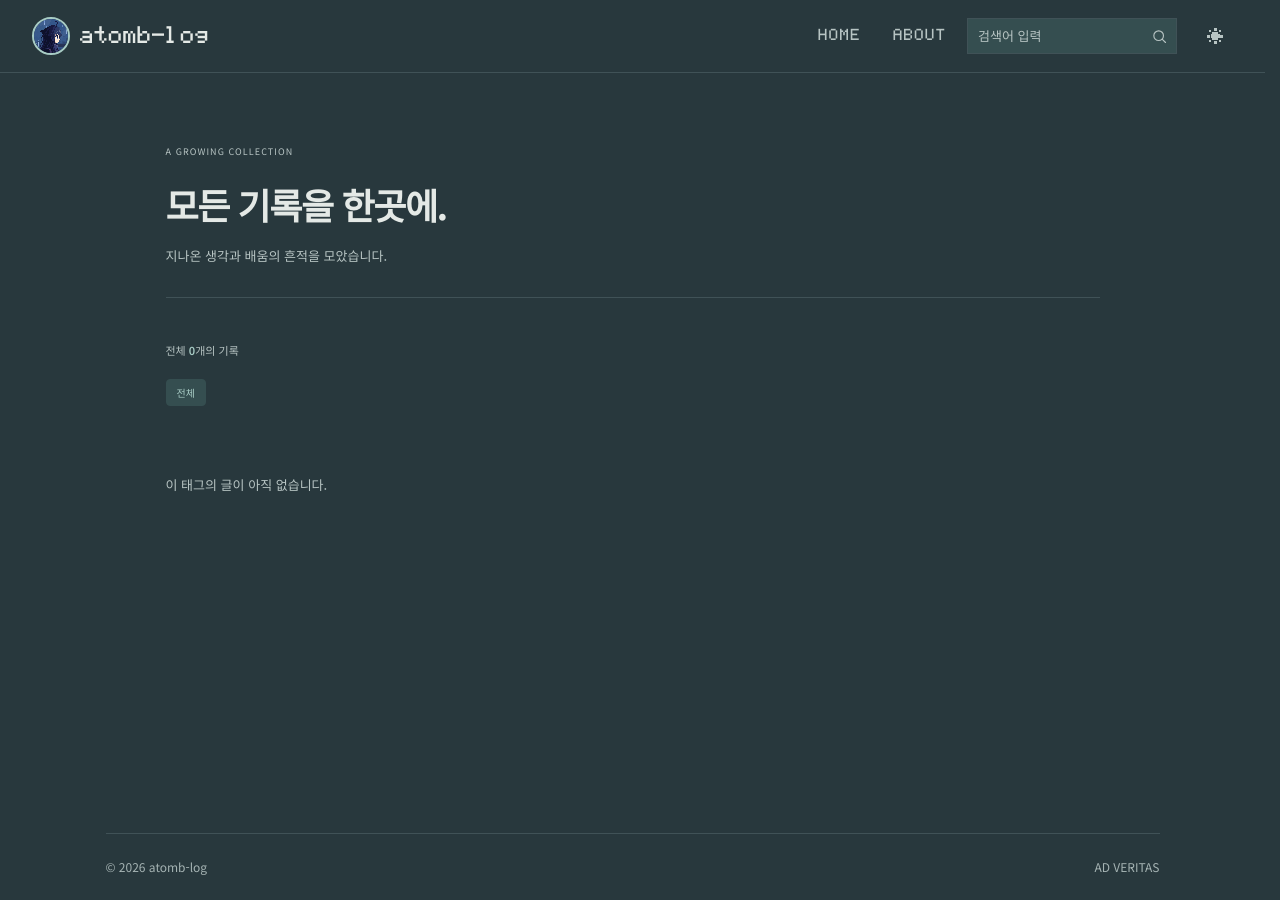
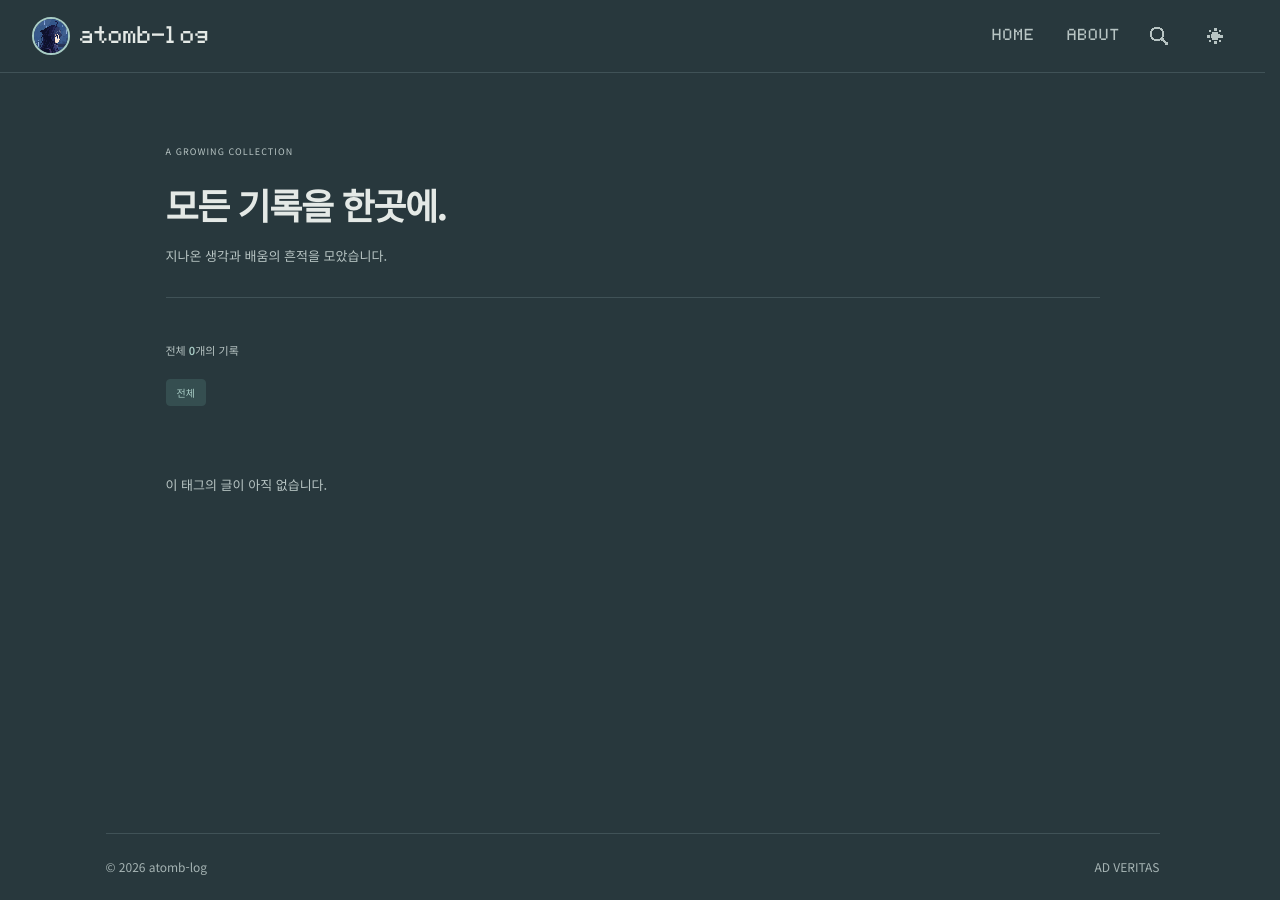
Before and after one commit to atomb-log/atomb-log.github.io, a Jekyll site: the page built from archive.html, in a window 1280 px wide. Built offline with Jekyll 4.4.1, drawn with Linux system fonts in a browser that asks for light colours.

Commit message:
Use a balanced pixel magnifier for header search

```diff
--- /dev/null
+++ b/_includes/pixel-search-v1.html
@@ -0,0 +1 @@
+<svg class="icon pixel-search-icon" width="20" height="20" viewBox="0 0 24 24" fill="currentColor" shape-rendering="crispEdges" aria-hidden="true" focusable="false"><path d="M7 2h7v2H7zM4 4h3v3H4zM2 7h2v7H2zM4 14h3v3H4zM7 15h7v2H7zM14 4h3v3h-3zM17 7h2v7h-2zM14 14h3v3h-3zM16 16h3v3h-3zM19 19h3v3h-3z"/></svg>
--- /dev/null
+++ b/_includes/pixel-search-v2.html
@@ -0,0 +1 @@
+<svg class="icon pixel-search-icon" width="20" height="20" viewBox="0 0 20 20" fill="currentColor" shape-rendering="crispEdges" aria-hidden="true" focusable="false"><path d="M5 1h6v2H5zM3 2h2v2H3zM2 3h2v2H2zM1 5h2v6H1zM2 11h2v2H2zM3 12h2v2H3zM5 13h6v2H5zM11 12h2v2h-2zM12 11h2v2h-2zM13 5h2v6h-2zM12 3h2v2h-2zM11 2h2v2h-2zM12 12h3v2h1v1h1v1h2v3h-3v-2h-1v-1h-1v-1h-2z"/></svg>
--- a/_layouts/default.html
+++ b/_layouts/default.html
@@ -29,11 +29,7 @@
         <a href="{{ '/' | relative_url }}"{% if page.url == '/' %} class="active" aria-current="page"{% endif %}>HOME</a>
         <a href="{{ site.category_urls['ABOUT'] | relative_url }}"{% if page.url == site.category_urls['ABOUT'] %} class="active" aria-current="page"{% endif %}>ABOUT</a>
       </nav>
-      <form class="header-search" role="search" aria-label="블로그 검색">
-        <label class="visually-hidden" for="header-search-input">검색어</label>
-        <input id="header-search-input" type="search" placeholder="검색어 입력" autocomplete="off">
-        <button type="submit" aria-label="검색" aria-haspopup="dialog" aria-controls="search-dialog">{% include icon.html name='search' %}</button>
-      </form>
+      <button class="header-search icon-button" type="button" data-search-open aria-label="검색" title="검색" aria-haspopup="dialog" aria-controls="search-dialog">{% include pixel-search-v2.html %}</button>
       <button class="theme-toggle icon-button" type="button" aria-label="밝은 모드로 전환" title="밝은 모드로 전환">
         <svg class="icon theme-sun" viewBox="0 0 24 24" fill="currentColor" shape-rendering="crispEdges" aria-hidden="true"><path d="M10 1h4v4h-4zM10 19h4v4h-4zM1 10h4v4H1zM19 10h4v4h-4zM4 4h3v3H4zM17 4h3v3h-3zM4 17h3v3H4zM17 17h3v3h-3zM8 7h8v2h2v6h-2v2H8v-2H6V9h2z"/></svg>
         <svg class="icon theme-moon" viewBox="0 0 24 24" fill="currentColor" shape-rendering="crispEdges" aria-hidden="true"><path d="M9 2h5v3h-3v3H9v7h3v3h7v-3h3v5h-3v2H8v-2H5v-3H3V8h2V5h4z"/></svg>
@@ -43,7 +39,7 @@
     <footer class="site-footer"><span>© {{ site.time | date: '%Y' }} {{ site.title | escape }}</span><span>AD VERITAS</span></footer>
   </div>
   <dialog class="search-dialog" id="search-dialog" aria-labelledby="search-title">
-    <div class="search-header">{% include icon.html name='search' %}<label id="search-title" class="visually-hidden" for="search-input">블로그 검색</label><input id="search-input" type="search" placeholder="제목, 본문, 태그, 카테고리 검색" autocomplete="off"><button class="search-close" type="button" data-search-close aria-label="검색 닫기">Esc</button></div>
+    <div class="search-header">{% include pixel-search-v2.html %}<label id="search-title" class="visually-hidden" for="search-input">블로그 검색</label><input id="search-input" type="search" placeholder="제목, 본문, 태그, 카테고리 검색" autocomplete="off"><button class="search-close" type="button" data-search-close aria-label="검색 닫기">Esc</button></div>
     <div class="search-status" id="search-status" role="status" aria-live="polite">제목, 본문, 태그, 카테고리로 검색할 수 있어요.</div>
     <div class="search-results" id="search-results"></div>
     <div class="search-footer"><span>키보드로도 편하게 찾아보세요.</span><span><kbd>Tab</kbd> 이동 <kbd>Enter</kbd> 열기</span></div>
--- a/assets/css/style.css
+++ b/assets/css/style.css
@@ -441,45 +441,11 @@ kbd {
   border-bottom-color:var(--accent)
 }
 .header-search {
-  display:flex;
-  align-items:center;
-  width:clamp(140px,18vw,210px);
-  height:36px;
-  flex-shrink:0;
-  border:1px solid var(--line);
-  background:var(--accent-soft)
-}
-.header-search:focus-within {
-  border-color:var(--accent)
-}
-.header-search input {
-  width:100%;
-  min-width:0;
-  padding:0 0 0 10px;
-  border:0;
-  outline:0;
-  background:transparent;
-  color:var(--ink);
-  font-size:13px
-}
-.header-search input::placeholder {
-  color:var(--muted)
-}
-.header-search button {
-  display:grid;
-  place-items:center;
-  width:34px;
-  height:34px;
-  padding:0;
-  flex-shrink:0;
-  color:var(--muted)
-}
-.header-search button:hover {
-  color:var(--accent)
+  border-radius:0
 }
 .header-search .icon {
-  width:17px;
-  height:17px
+  width:20px;
+  height:20px
 }
 .breadcrumbs {
   display:flex;
@@ -2293,14 +2259,6 @@ main:focus {
     letter-spacing:.04em
   }
   .header-search {
-    width:32px;
-    border:0;
-    background:transparent
-  }
-  .header-search input {
-    display:none
-  }
-  .header-search button {
     width:32px
   }
   .menu-toggle {
--- a/assets/js/main.js
+++ b/assets/js/main.js
@@ -37,8 +37,6 @@
   const input = $('#search-input');
   const results = $('#search-results');
   const status = $('#search-status');
-  const headerSearch = $('.header-search');
-  const headerSearchInput = $('#header-search-input');
   let indexPromise;
   let searchReturnFocus;
   let requestNumber = 0;
@@ -131,8 +129,7 @@
       results.append(message);
     }
   }
-  function openSearch(query) {
-    if (typeof query === 'string') input.value = query;
+  function openSearch() {
     if (dialog.open) { input.focus(); input.select(); return; }
     searchReturnFocus = document.activeElement;
     dialog.showModal();
@@ -140,10 +137,6 @@
     search();
   }
   $$('[data-search-open]').forEach(button => button.addEventListener('click', () => openSearch()));
-  headerSearch?.addEventListener('submit', event => {
-    event.preventDefault();
-    openSearch(headerSearchInput.value);
-  });
   $('[data-search-close]').addEventListener('click', () => dialog.close());
   dialog.addEventListener('click', event => {
     if (event.target !== dialog) return;
@@ -152,7 +145,6 @@
   });
   dialog.addEventListener('close', () => { ++requestNumber; searchReturnFocus?.focus(); });
   input.addEventListener('input', () => {
-    if (headerSearchInput) headerSearchInput.value = input.value;
     clearTimeout(debounceTimer);
     debounceTimer = setTimeout(search, 100);
   });
```
